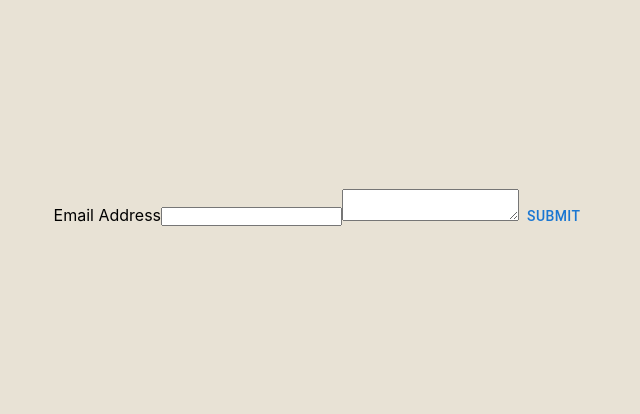
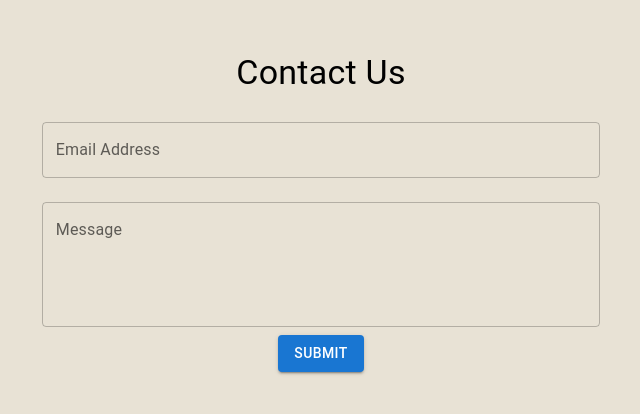
Before and after one commit to JCWoodworker/evergreen-construction, a React (Vite) app: page /contact in a window 1280 px wide. Shown: the part 188-602 px from the top of the page, without its empty margins (319-959 px from the left). Built offline with nearby package versions, Linux system fonts and the light colour scheme.

Commit message:
updated contact form

```diff
--- a/src/application/contact/ContactForm.tsx
+++ b/src/application/contact/ContactForm.tsx
@@ -1,40 +1,51 @@
-import { Button } from '@mui/material';
-import { useForm, ValidationError } from '@formspree/react';
+import { Button, TextField, Typography } from "@mui/material"
+import {
+	useForm,
+	ValidationError,
+} from "@formspree/react"
 
 function Contact() {
-  const [state, handleSubmit] = useForm("xwpkderv");
+	const [state, handleSubmit] = useForm("xwpkderv")
 	if (state.succeeded) {
-      return <p>Thanks for joining!</p>;
+		alert("Thank you for contacting us!")
+		window.location.href = "/";
 	}
 	return (
 		<form onSubmit={handleSubmit}>
-      <label htmlFor="email">
-        Email Address
-      </label>
-      <input
+			<Typography variant="h4" gutterBottom>
+				Contact Us
+			</Typography>
+			<TextField
 				id="email"
+				label="Email Address"
 				type="email"
 				name="email"
+				fullWidth
+				margin="normal"
+				variant="outlined"
 			/>
-      <ValidationError
-        prefix="Email"
-        field="email"
-        errors={state.errors}
+			<ValidationError prefix="Email" field="email" errors={state.errors} />
+			<TextField
+				id="message"
+				label="Message"
+				name="message"
+				multiline
+				rows={4}
+				fullWidth
+				margin="normal"
+				variant="outlined"
 			/>
-      <textarea
-        id="message"
-        name="message"
-      />
-      <ValidationError
-        prefix="Message"
-        field="message"
-        errors={state.errors}
-      />
-      <Button type="submit" disabled={state.submitting}>
+			<ValidationError prefix="Message" field="message" errors={state.errors} />
+			<Button
+				type="submit"
+				disabled={state.submitting}
+				variant="contained"
+				color="primary"
+			>
 				Submit
 			</Button>
 		</form>
-  );
+	)
 }
 
 export default Contact
```
Lines whose indentation alone changed are shown as unchanged.
